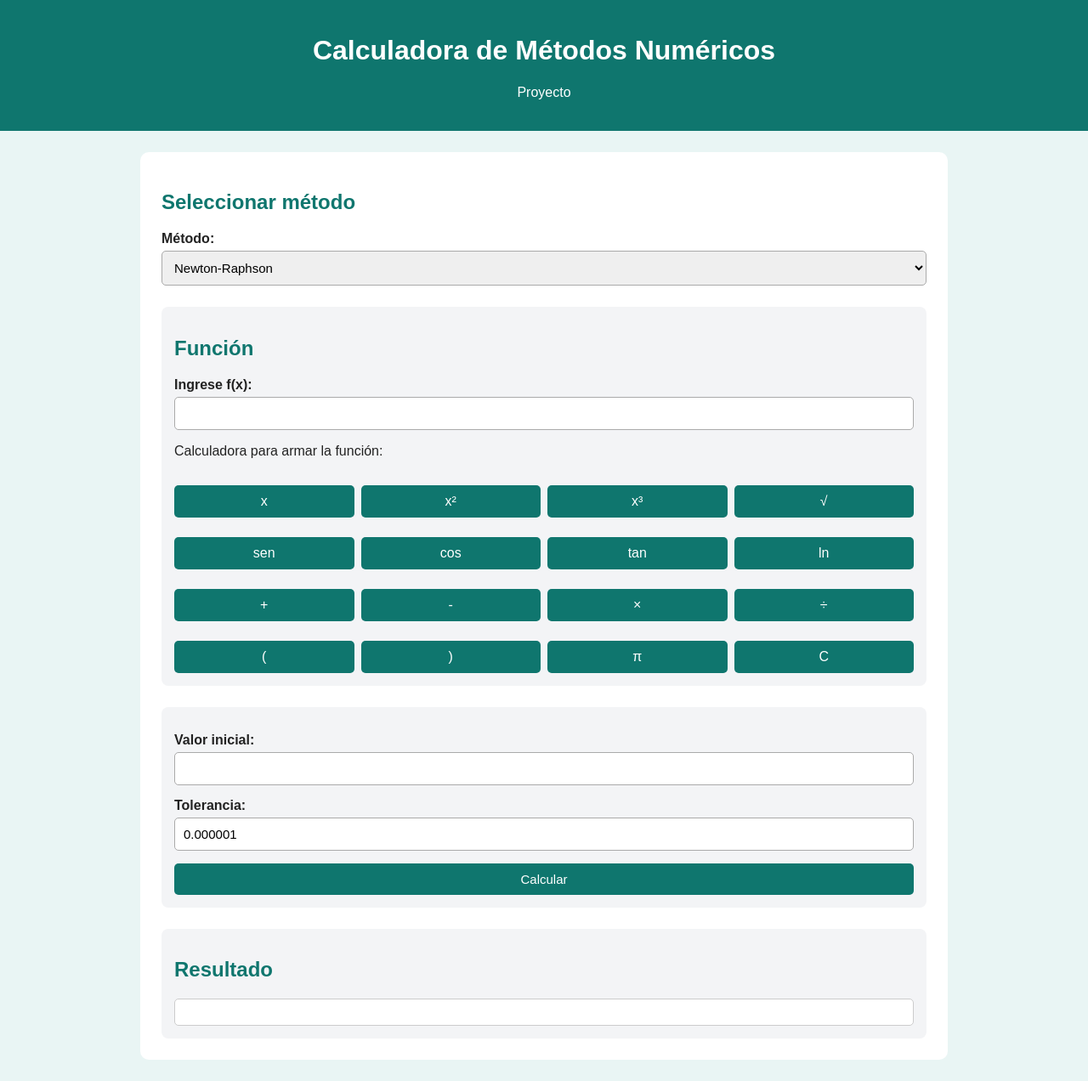
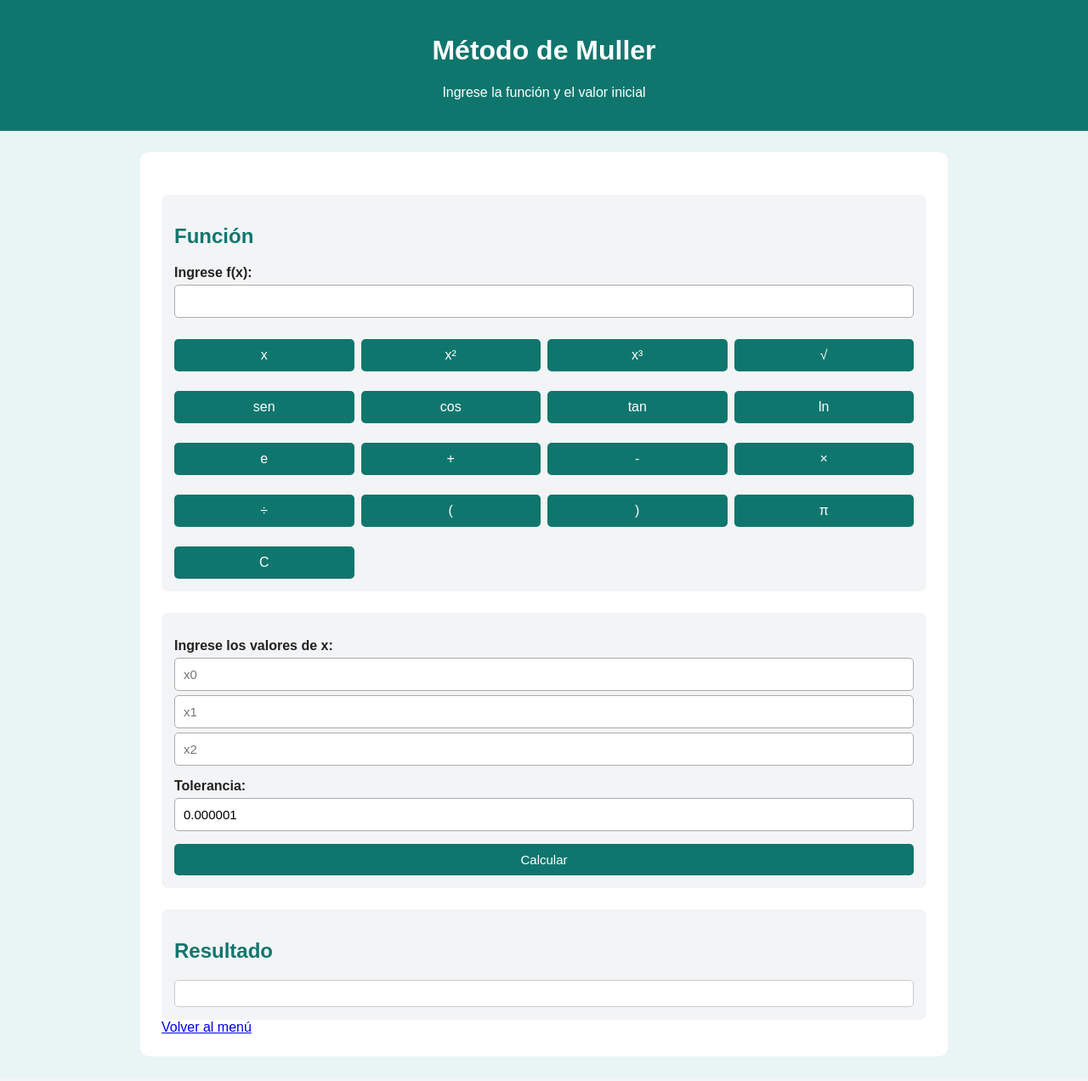
Before and after one commit to JeinDR/MetodosNumericos, a Flask app: page /muller in a window 1280 px wide. Shown: the whole page at 85% size. After the commit the page ends 1243 px from the top, so only its background shows below. Run offline with Flask 3, Linux system fonts and the light colour scheme.

Commit message:
Metodo Muller actualización

```diff
--- a/app.py
+++ b/app.py
@@ -2,6 +2,8 @@ from flask import Flask, render_template, request
 import math
 import re
 from metodos.newton_raphson import calcular_newton_raphson
+from metodos.muller import calcular_muller
+
 import numpy as np
 
 app = Flask(__name__)
@@ -34,7 +36,7 @@ def newton_raphson():
             resultado += f"Valor inicial: {valor_x}\n"
             resultado += f"Tolerancia: {tolerancia}\n\n"
             resultado += "Iteraciones:\n"
-            resultado += " i \t Xi \t\tf(Xi)\t\tf'(Xi)\t\t|x(i)-x(i-1)|\t\tError\n"
+            resultado += " n \t xₙ \t\tf(xₙ)\t\tf'(xₙ)\t\txₙ₊₁|\t\tError\n"
 
             for it in iteraciones:
                 i, xi, fxi, fpxi, xi1, error = it
@@ -64,6 +66,7 @@ def newton_raphson():
 @app.route("/muller", methods=["GET", "POST"])
 def muller():
     resultado = ""
+    grafica = None
 
     if request.method == "POST":
         funcion = request.form.get("funcion")
@@ -72,16 +75,46 @@ def muller():
         x2 = request.form.get("x2")
         tolerancia = request.form.get("tolerancia")
 
-        resultado = f"""
-            Método: Müller
-            Función: {funcion}
-            x0: {x0}
-            x1: {x1}
-            x2: {x2}
-            Tolerancia: {tolerancia}
-            """
+        try:
+            raiz, iteraciones, f = calcular_muller(
+                funcion,
+                float(x0),
+                float(x1),
+                float(x2),
+                float(tolerancia)
+            )
 
-    return render_template("ventana_muller.html", resultado=resultado)
+            resultado = "Método: Muller\n"
+            resultado += f"Función: {funcion}\n"
+            resultado += f"Valores iniciales: x0={x0}, x1={x1}, x2={x2}\n"
+            resultado += f"Tolerancia: {tolerancia}\n\n"
+            resultado += "Iteraciones:\n"
+            resultado += " n \t x₀ \t\t x₁ \t\t x₂ \t\t x₃ \t\t Error\n"
+
+
+            for iteracion in iteraciones:
+                i, x0, x1, x2, f2, x3, error = iteracion
+                resultado += f"{i}\t{x0.real:.7f}\t{x1.real:.7f}\t{x2.real:.7f}\t{x3.real:.7f}\t{error:.7f}\n"
+
+            resultado += f"\nRaíz aproximada: {raiz.real:.10f}"
+
+            xs = np.linspace(raiz - 5, raiz + 5, 100)
+            ys = f(xs)
+
+            grafica = [
+            {"x": float(xs[i]), "y": float(ys[i].real)}
+            for i in range(len(xs))
+        ]
+
+        except Exception as e:
+            resultado = f"Error: {e}"
+
+
+
+    return render_template(
+        "ventana_muller.html",
+        resultado=resultado,
+        grafica=grafica)
 
 
 @app.route("/lagrange", methods=["GET", "POST"])
--- a/metodos/muller.py
+++ b/metodos/muller.py
@@ -4,7 +4,7 @@ from matplotlib.backends.backend_tkagg import FigureCanvasTkAgg
 from sympy import Symbol, Poly, expand, sympify, diff, lambdify
 
 
-def muller(func_str, x0, x1, x2, tol, mx=100):
+def calcular_muller(func_str, x0, x1, x2, tol, mx=100):
     x = Symbol('x')
 
     try:
--- a/templates/ventana_muller.html
+++ b/templates/ventana_muller.html
@@ -2,67 +2,27 @@
 <html lang="es">
 <head>
     <meta charset="UTF-8">
-    <title>Proyecto</title>
-
+    <title>Muller</title>
     <script src="https://cdn.jsdelivr.net/npm/chart.js"></script>
-
     <link rel="stylesheet" href="{{ url_for('static', filename='style.css') }}">
 </head>
 
 <body>
 
 <header>
-    <h1>Calculadora de Métodos Numéricos</h1>
-    <p>Proyecto</p>
+    <h1>Método de Muller</h1>
+    <p>Ingrese la función y el valor inicial</p>
 </header>
 
 <main>
 
     <form method="POST">
 
-        <h2>Seleccionar método</h2>
-
-        <label for="metodo">Método:</label>
-        <select id="metodo" name="metodo">
-            <option value="newton-raphson">Newton-Raphson</option>
-            <option value="muller">Método de Muller</option>
-            <option value="lagrange">Polinomio Interpolante de Lagrange</option>
-            <option value="neville">Método de Neville</option>
-            <option value="newton-dd">Polinomio Interpolante de Newton</option>
-        </select>
-
-        <div id="datos-section" class="caja">
-            <h2>Datos</h2>
-
-            <p>Ingrese los valores de x y f(x):</p>
-
-            <div id="datos">
-                <div class="fila-datos">
-                    <input type="text" name="x" placeholder="x1">
-                    <input type="text" name="fx" placeholder="f(x1)">
-                </div>
-
-                <div class="fila-datos">
-                    <input type="text" name="x" placeholder="x2">
-                    <input type="text" name="fx" placeholder="f(x2)">
-                </div>
-
-                <div class="fila-datos">
-                    <input type="text" name="x" placeholder="x3">
-                    <input type="text" name="fx" placeholder="f(x3)">
-                </div>
-            </div>
-
-            <button type="button" onclick="agregarFila()">Agregar más datos</button>
-        </div>
-
-        <div id="funcion-section" class="caja oculto">
+        <div class="caja">
             <h2>Función</h2>
 
             <label for="funcion">Ingrese f(x):</label>
             <input type="text" id="funcion" name="funcion">
-
-            <p>Calculadora para armar la función:</p>
 
             <div class="calculadora-funcion">
                 <button type="button" onclick="insertarFuncion('x')">x</button>
@@ -74,6 +34,7 @@
                 <button type="button" onclick="insertarFuncion('cos(')">cos</button>
                 <button type="button" onclick="insertarFuncion('tan(')">tan</button>
                 <button type="button" onclick="insertarFuncion('log(')">ln</button>
+                <button type="button" onclick="insertarFuncion('e')">e</button>
 
                 <button type="button" onclick="insertarFuncion('+')">+</button>
                 <button type="button" onclick="insertarFuncion('-')">-</button>
@@ -85,18 +46,18 @@
                 <button type="button" onclick="insertarFuncion('pi')">π</button>
                 <button type="button" onclick="limpiarFuncion()">C</button>
             </div>
-
-
         </div>
 
         <div class="caja">
-            <label for="valor-x" id="label-x">Valor de x a evaluar:</label>
-            <input type="text" id="valor-x" name="valor_x">
+            <label for="valores">Ingrese los valores de x:</label>
 
-            <div id="tolerancia-section" class="oculto">
-                <label for="tolerancia">Tolerancia:</label>
-                <input type="text" id="tolerancia" name="tolerancia" value="0.000001">
-            </div>
+            <input type="text" name="x0" placeholder="x0">
+            <input type="text" name="x1" placeholder="x1">
+            <input type="text" name="x2" placeholder="x2">
+
+
+            <label for="tolerancia">Tolerancia:</label>
+            <input type="text" id="tolerancia" name="tolerancia" value="0.000001">
 
             <button type="submit">Calcular</button>
         </div>
@@ -115,51 +76,11 @@
     </div>
     {% endif %}
 
+    <a href="{{ url_for('index') }}">Volver al menú</a>
+
 </main>
 
 <script>
-    const metodo = document.getElementById("metodo");
-    const datosSection = document.getElementById("datos-section");
-    const funcionSection = document.getElementById("funcion-section");
-    const multiplicidadSection = document.getElementById("multiplicidad-section");
-    const labelX = document.getElementById("label-x");
-    const datos = document.getElementById("datos");
-    const toleranciaSection = document.getElementById("tolerancia-section");
-
-    function cambiarVista() {
-        if (
-            metodo.value === "newton-raphson" ||
-            metodo.value === "muller"
-        ) {
-            funcionSection.classList.remove("oculto");
-            datosSection.classList.add("oculto");
-            toleranciaSection.classList.remove("oculto");
-            labelX.textContent = "Valor inicial:";
-        } else {
-            funcionSection.classList.add("oculto");
-            datosSection.classList.remove("oculto");
-            toleranciaSection.classList.add("oculto");
-            labelX.textContent = "Valor de x a evaluar:"
-        }
-    }
-
-    metodo.addEventListener("change", cambiarVista);
-    cambiarVista();
-
-    function agregarFila() {
-        const numero = datos.children.length + 1;
-
-        const div = document.createElement("div");
-        div.className = "fila-datos";
-
-        div.innerHTML = `
-            <input type="text" name="x" placeholder="x${numero}">
-            <input type="text" name="fx" placeholder="f(x${numero})">
-        `;
-
-        datos.appendChild(div);
-    }
-
     function insertarFuncion(texto) {
         const input = document.getElementById("funcion");
         input.value += texto;
@@ -168,14 +89,6 @@
 
     function limpiarFuncion() {
         document.getElementById("funcion").value = "";
-    }
-
-    function ponerEjemplo() {
-        const ejemplo = document.getElementById("ejemplos").value;
-
-        if (ejemplo !== "") {
-            document.getElementById("funcion").value = ejemplo;
-        }
     }
 
     {% if grafica %}
@@ -201,6 +114,7 @@
         }
     });
     {% endif %}
+
 </script>
 
 </body>
```
